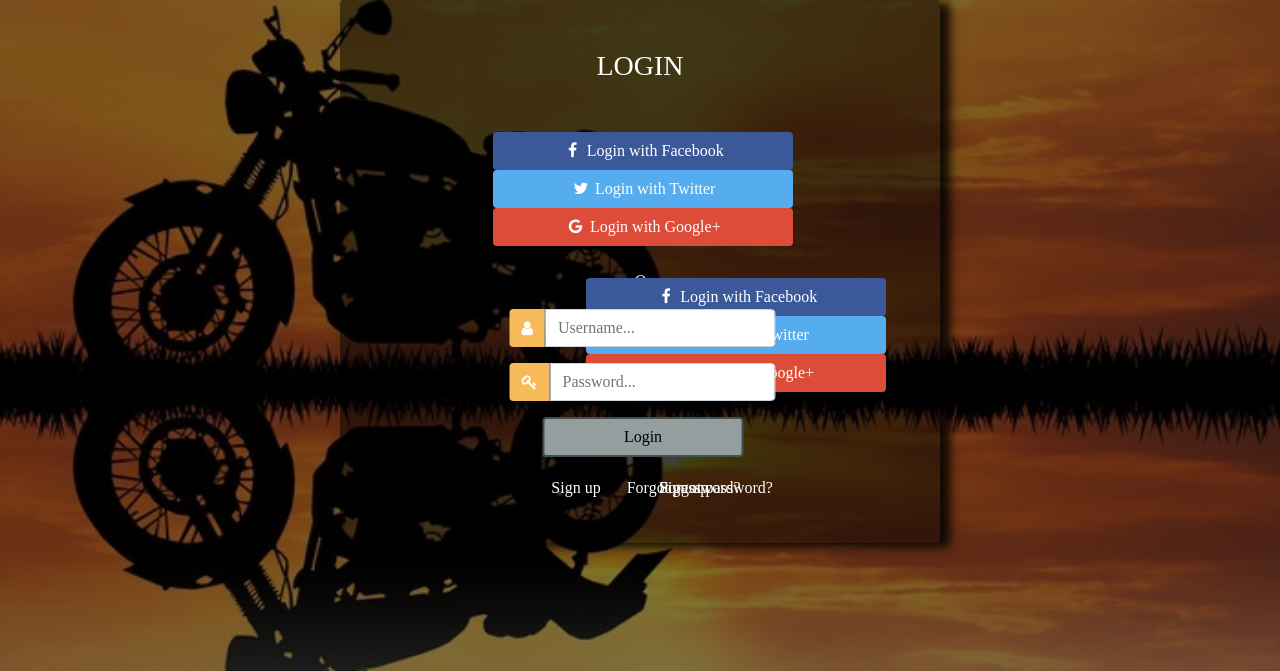
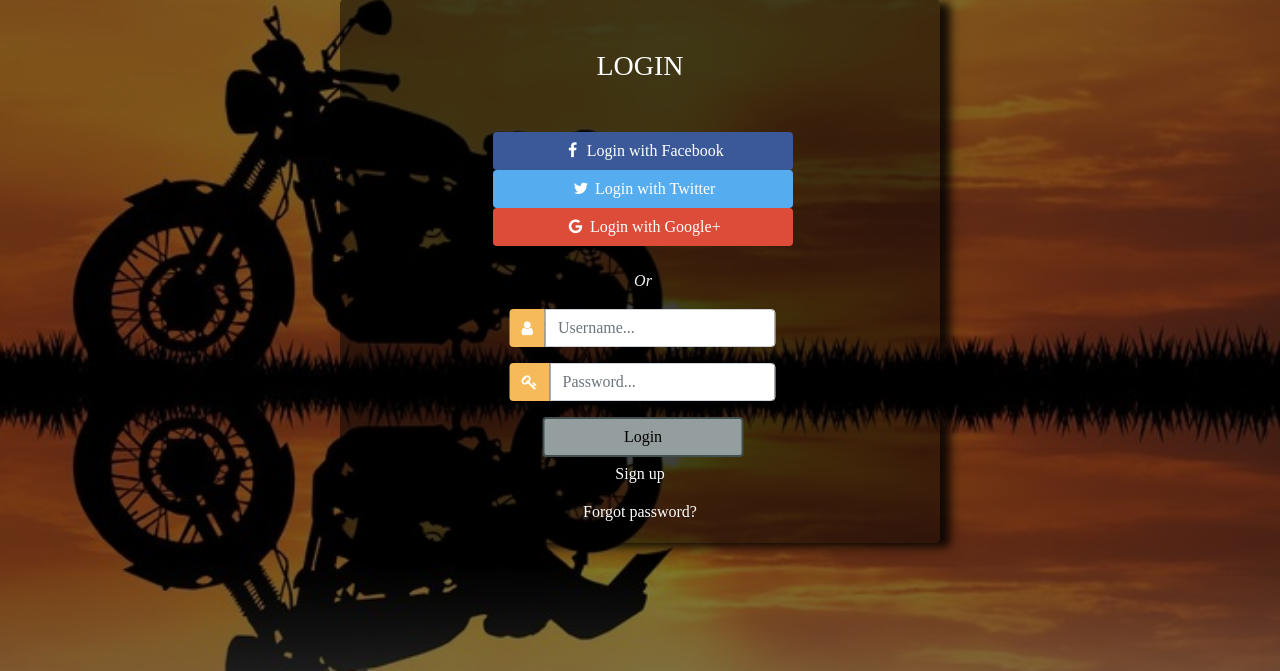
Before and after one commit to preeti13456/CityonBikes, a Django app: page /loginPage/ in a window 1280 px wide. Shown: the part 225-896 px from the top of the page. Run offline with Django 3.2, Linux system fonts and the light colour scheme; some libraries are stand-ins or nearby versions; some web fonts are replaced.

Commit message:
Overlaps removed

```diff
--- a/templates/login.html
+++ b/templates/login.html
@@ -74,13 +74,15 @@
         .bottom-container{
             margin: 0;
             position: absolute;
-            top: 90%;
-            left: 51%;
+            left:50%;
             -ms-transform: translate(-50%, -50%);
             transform: translate(-50%, -50%);
         }
 
-
+.roww{
+    display: flex;
+    flex-direction: column;
+}
         .login_btn {
             width: 100%;
             background-color: #959e9e !important;
@@ -267,17 +269,6 @@
                     <form id="Login-details" method="POST" action="rent_now/">
                          <center><p style="color: whitesmoke;"><i>Or</i></p></center>
 
-                    <div class="col">
-                        <a href="#" class="fb btn">
-                            <i class="fa fa-facebook fa-fw"></i> Login with Facebook
-                        </a>
-                        <a href="#" class="twitter btn">
-                            <i class="fa fa-twitter fa-fw"></i> Login with Twitter
-                        </a>
-                        <a href="#" class="google btn"><i class="fa fa-google fa-fw">
-                            </i> Login with Google+
-                        </a>
-                    </div>
                     <form method="POST" action="rent_now/">
                         {% csrf_token %}
 
@@ -297,27 +288,14 @@
                         <div class="d-flex justify-content-center mt-3 login_container">
                             <input class="btn login_btn" type="submit" value="Login">
                         </div>
-                    </form>
-
-
-
+                </form>
                 </div>
-
-
-
 
                     <p id="messages"></p>
                 <br><br><br><br><br><br>
                 <div class="mt-4">
                     <div class="bottom-container">
-  <div class="row">
-    <div class="col1">
-      <a href="/register/" style="color:white" class="btn">Sign up</a>
-    </div>
-    <div class="col1">
-      <a href="#" style="color:white" class="btn">Forgot password?</a>
-    </div>
-  </div>
+
 </div><br><br><br><br><br><br>
 
                 {% for message in messages %}
@@ -325,17 +303,11 @@
                 {% endfor %}
                 <div class="mt-4">
                     <div class="bottom-container">
-                        <div class="row">
-                            <div class="col">
+                        <div class="roww">
                                 <a href="/register/" style="color:white" class="btn">Sign up</a>
-                            </div>
-                            <div class="col">
                                 <a href="#" style="color:white" class="btn">Forgot password?</a>
-                            </div>
                         </div>
                     </div>
-
-
                 </div>
             </div>
         </div>
```
